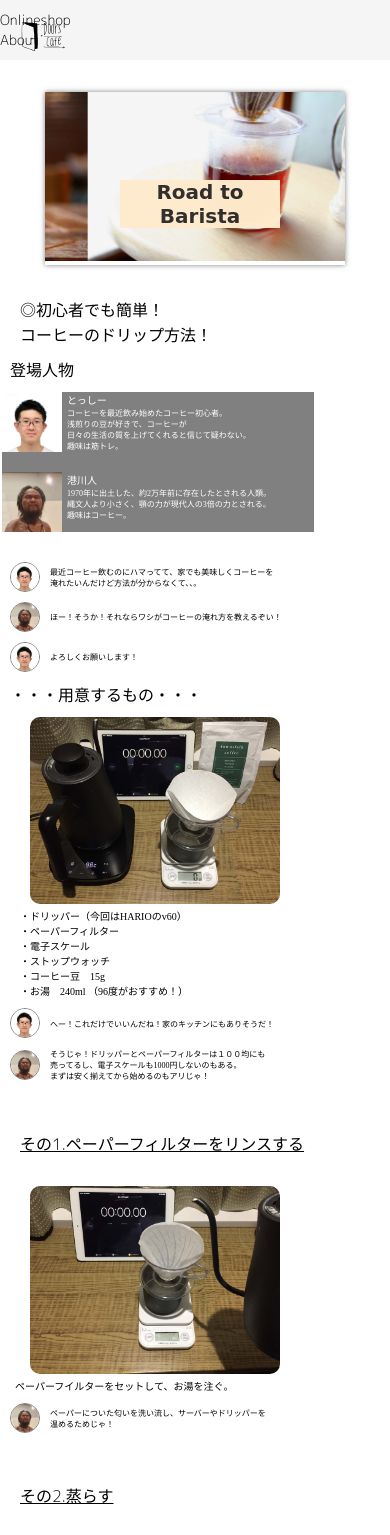
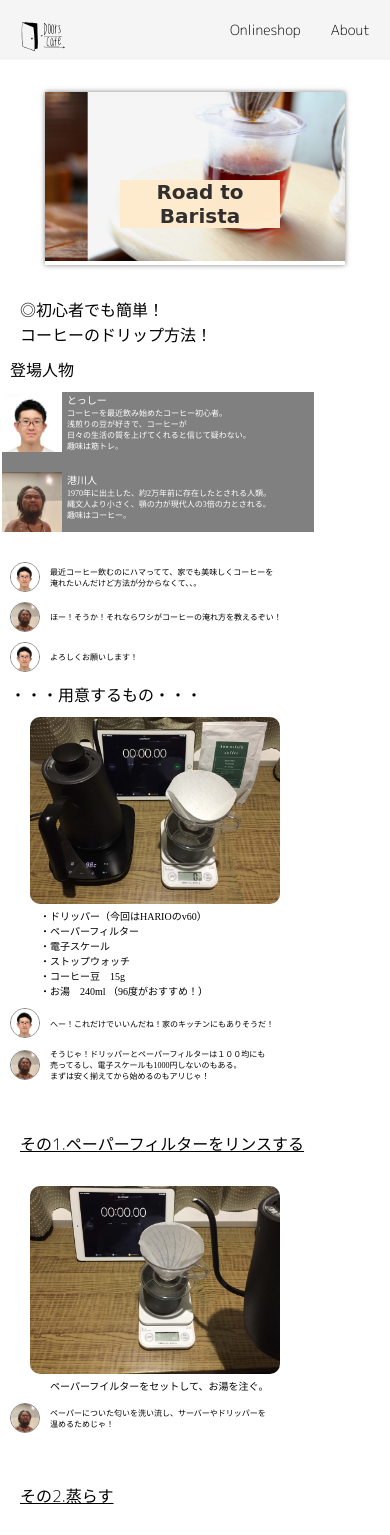
Before and after one commit to toshiaki21/coffee_site_fujioka, a plain HTML site: page index.html in a window 390 px wide. Shown: the top 1535 px of the page. Drawn offline with Linux system fonts and the light colour scheme; a script that the page names is missing; a web font is replaced by a local one.

Commit message:
これでどうだ？

```diff
--- a/style.css
+++ b/style.css
@@ -361,11 +361,11 @@ header{
 .header-right{
 	margin-right: -50px;
 	transition: right 1s ease;
-position: fixed;
+/* position: fixed; */
 }
 
 .header-right ul{
-  display: block;
+  /* display: block; */
   color: black;
   margin-right: 60px;
 	font-family: 'M PLUS Rounded 1c', sans-serif;
@@ -531,6 +531,7 @@ h3{
 
 li{
 	font-size: 10px;
+	margin-left: 20px;
 }
 
 .intro{
@@ -579,7 +580,7 @@ li{
 
 .description{
 	font-size: 10px;
-	margin-left: -15px;
+	margin-left: 20px;
 	margin-top: 0px;
 }
 
@@ -619,7 +620,7 @@ footer{
 
 h4{
 	font-size: 10px;
-	margin-left: -15px;
+	margin-left: 25px;
 }
 
 .post{
```
